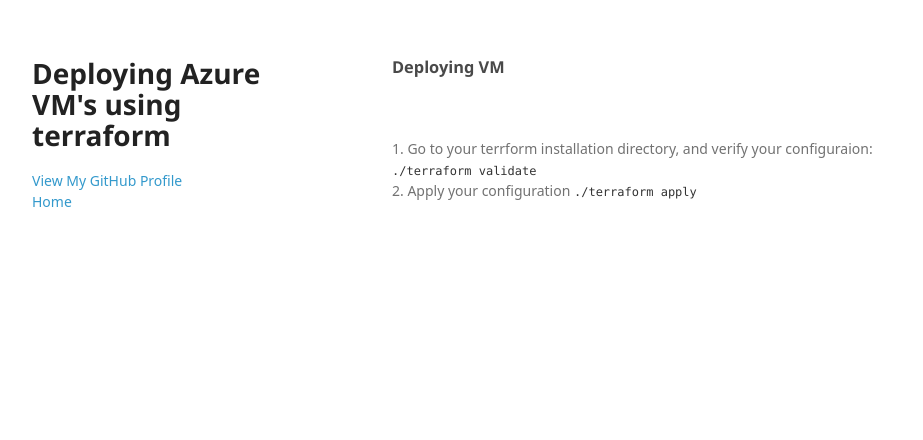
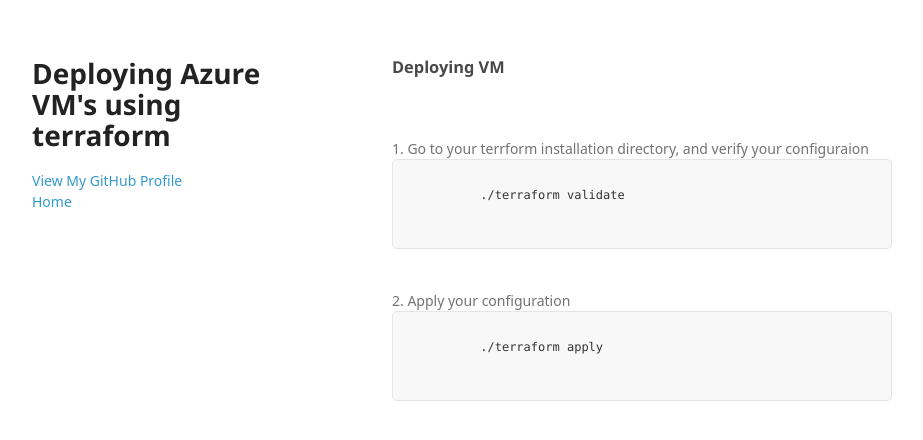
Before and after one commit to arjenwilly/arjenwilly.github.io, a Jekyll site: the page terraform3.html, which Jekyll copies as it is, in a window 1280 px wide. Shown: the top 440 px of the page, without its empty margins (178-1101 px from the left). Built offline with Jekyll 4.4.1, drawn with Linux system fonts in a browser that asks for light colours; some web fonts are replaced.

Commit message:
Update terraform3.html

```diff
--- a/terraform3.html
+++ b/terraform3.html
@@ -25,15 +25,19 @@
       </header>
       <section>
         <h3>Deploying VM</h3><br><br>
-        1. Go to your terrform installation directory, and verify your configuraion:<br>
+        1. Go to your terrform installation directory, and verify your configuraion<br>
+        <pre>
         <code>
           ./terraform validate
         </code>
+        </pre>
         <br>
-        2. Apply your configuration
+        2. Apply your configuration<br>
+        <pre>
         <code>
           ./terraform apply
         </code>
+        </pre>
         <br>
 
 
```
